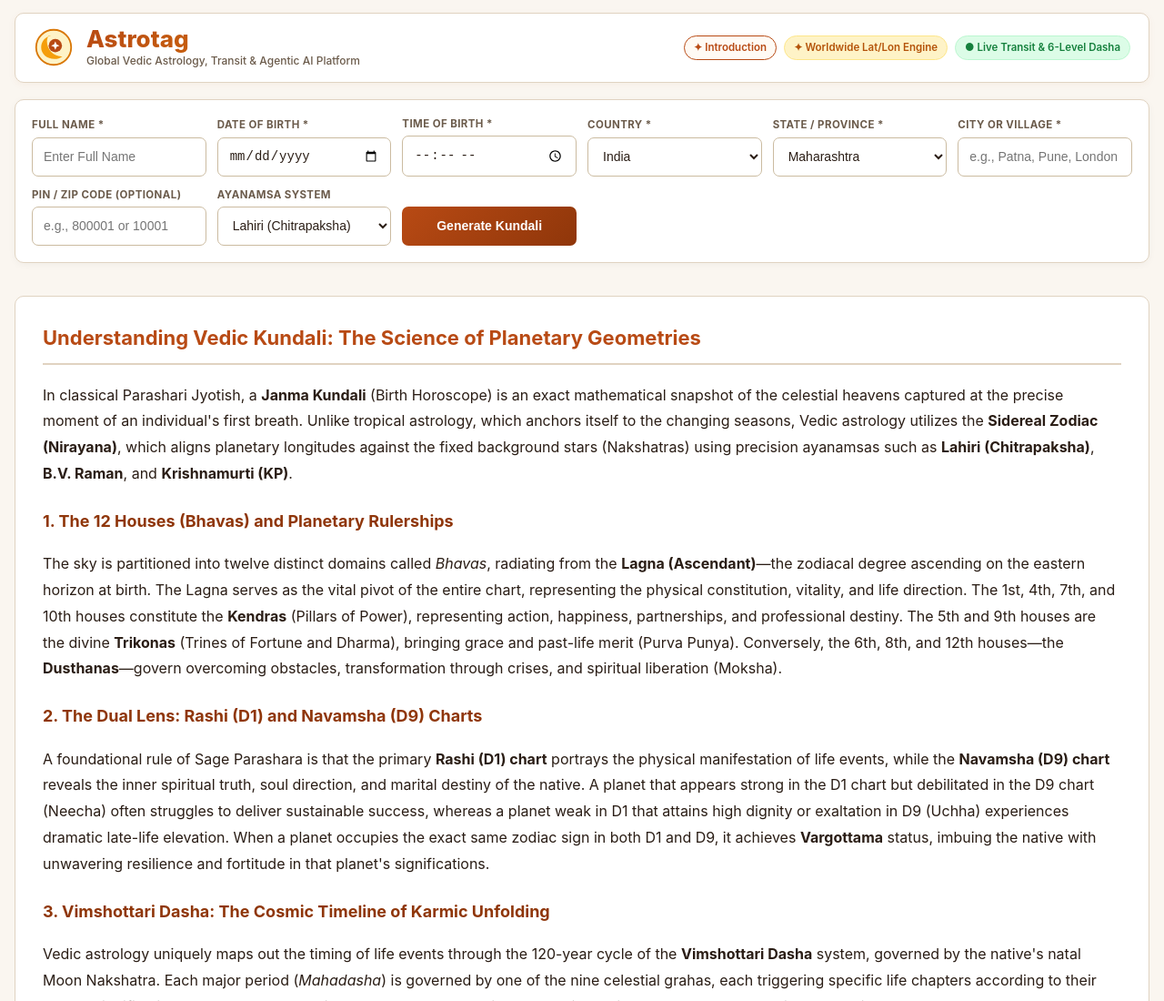
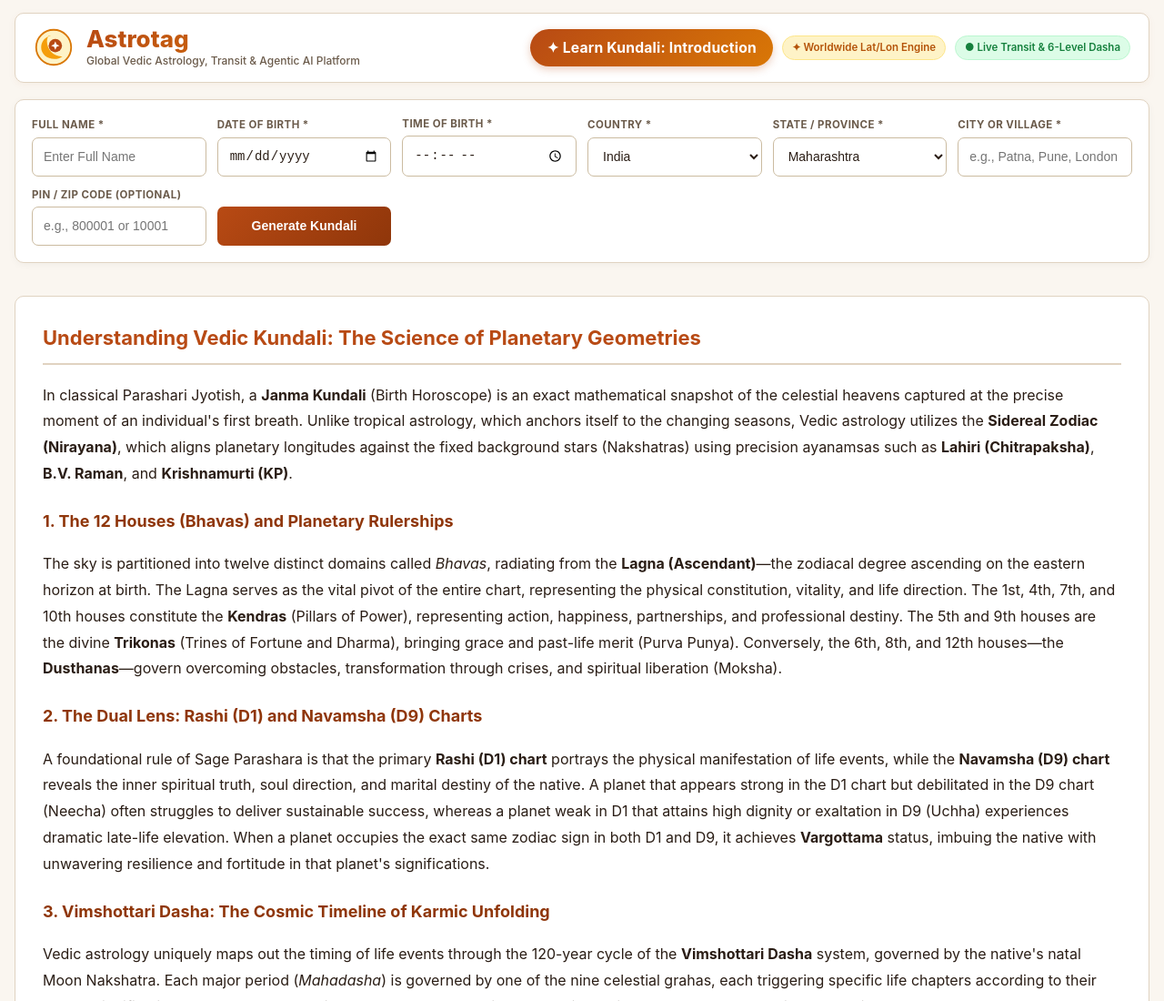
Before and after one commit to pkjghs-bot/astrotag, a plain HTML site: page public/index.html in a window 1280 px wide. Shown: the top 1100 px of the page at 91% size. Drawn offline with Linux system fonts and the light colour scheme.

Commit message:
Enhance Introduction CTA button and remove Ayanamsa UI selector defaulting to lahiri

```diff
--- a/public/index.html
+++ b/public/index.html
@@ -69,8 +69,29 @@
     }
     .header-badges {
       display: flex;
-      gap: 8px;
+      gap: 10px;
       flex-wrap: wrap;
+      align-items: center;
+    }
+    .btn-intro-cta {
+      display: inline-flex;
+      align-items: center;
+      gap: 6px;
+      background: linear-gradient(135deg, #b84a14 0%, #d97706 100%);
+      color: #ffffff !important;
+      font-size: 0.98rem;
+      font-weight: 700;
+      padding: 9px 18px;
+      border-radius: 999px;
+      text-decoration: none !important;
+      box-shadow: 0 3px 10px rgba(184, 74, 20, 0.28);
+      transition: transform 0.18s ease, box-shadow 0.18s ease;
+      letter-spacing: 0.2px;
+    }
+    .btn-intro-cta:hover {
+      transform: translateY(-1px);
+      box-shadow: 0 5px 14px rgba(184, 74, 20, 0.38);
+      color: #ffffff !important;
     }
     .header-badge {
       font-size: 11.5px;
@@ -524,7 +545,7 @@
         </div>
       </div>
       <div class="header-badges">
-        <a href="/introduction" class="header-badge" style="text-decoration: none; background: #fffaf4; border: 1px solid var(--primary); color: var(--primary); font-weight: 600;">✦ Introduction</a>
+        <a href="/introduction" class="btn-intro-cta">✦ Learn Kundali: Introduction</a>
         <span class="header-badge badge-gold">✦ Worldwide Lat/Lon Engine</span>
         <span class="header-badge badge-live">● Live Transit &amp; 6-Level Dasha</span>
       </div>
@@ -559,14 +580,6 @@
         <div class="field-group">
           <label>PIN / ZIP Code (Optional)</label>
           <input type="text" id="pincodeInput" placeholder="e.g., 800001 or 10001" />
-        </div>
-        <div class="field-group">
-          <label>Ayanamsa System</label>
-          <select id="ayanamsaSelect">
-            <option value="lahiri" selected>Lahiri (Chitrapaksha)</option>
-            <option value="raman">B.V. Raman</option>
-            <option value="kp">Krishnamurti (KP)</option>
-          </select>
         </div>
         <div class="field-group">
           <button type="submit" id="submitBtn">Generate Kundali</button>
@@ -1210,6 +1223,7 @@
       btn.disabled = true;
 
       const countryOpt = document.getElementById("countrySelect").selectedOptions[0];
+      const ayanamsaEl = document.getElementById("ayanamsaSelect");
       const payload = {
         name: document.getElementById("name").value,
         dob: document.getElementById("dob").value,
@@ -1219,7 +1233,7 @@
         state: document.getElementById("stateSelect").value,
         city: document.getElementById("cityInput").value,
         pincode: document.getElementById("pincodeInput").value,
-        ayanamsa: document.getElementById("ayanamsaSelect").value
+        ayanamsa: (ayanamsaEl && ayanamsaEl.value) ? ayanamsaEl.value : "lahiri"
       };
 
       try {
```
